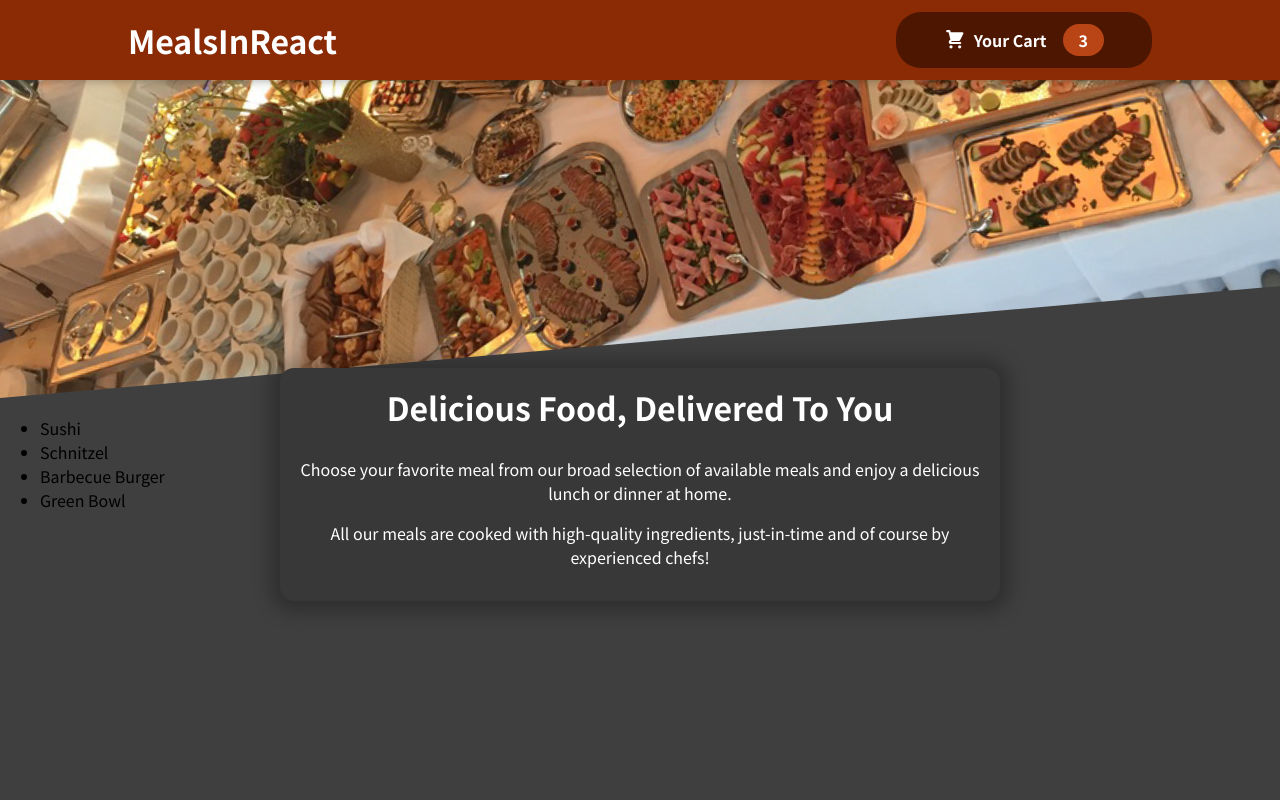
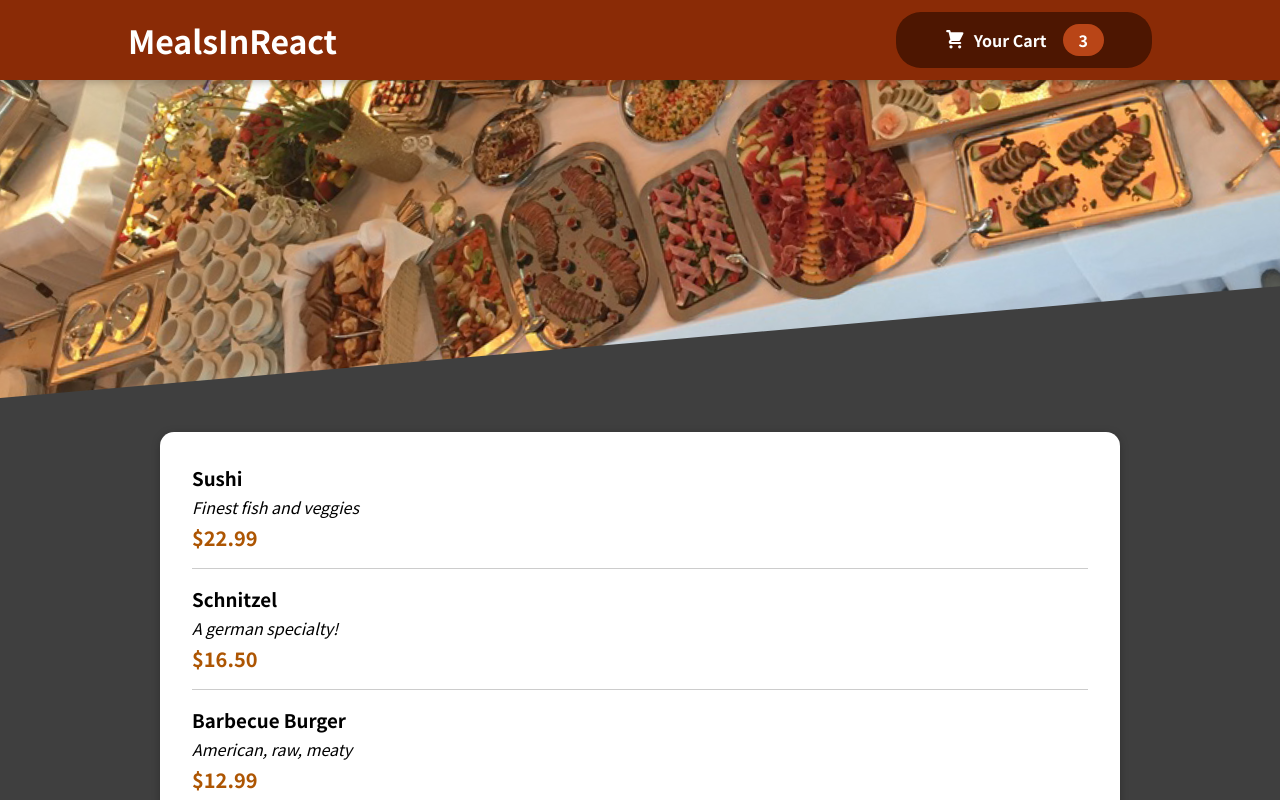
Before and after one commit to KunalSinghdeo/Food-Order-App, a React (Create React App) app: page / in a window 1280 px wide. Shown: the top 800 px of the page. Built offline with nearby package versions, Linux system fonts and the light colour scheme.

Commit message:
adding individual Meal Item

```diff
--- a/src/components/Meals/AvailableMeals.js
+++ b/src/components/Meals/AvailableMeals.js
@@ -1,4 +1,6 @@
-import classes from "./AvailableMeals.css";
+import classes from "./AvailableMeals.module.css";
+import Card from "../UI/Card";
+import MealItem from "./MealItem/MealItem";
 
 const DUMMY_MEALS = [
   {
@@ -28,10 +30,19 @@
 ];
 
 const AvailableMeals = () => {
-  const mealList = DUMMY_MEALS.map((meal) => <li>{meal.name}</li>);
+  const mealList = DUMMY_MEALS.map((meal) => (
+    <MealItem
+      key={meal.id}
+      name={meal.name}
+      description={meal.description}
+      price={meal.price}
+    ></MealItem>
+  ));
   return (
     <section className={classes.meals}>
-      <ul>{mealList}</ul>
+      <Card>
+        <ul>{mealList}</ul>
+      </Card>
     </section>
   );
 };
--- /dev/null
+++ b/src/components/Meals/MealItem/MealItem.js
@@ -0,0 +1,38 @@
+import classes from "./MealItem.module.css";
+
+const MealItem = (props) => {
+  const price = `$${props.price.toFixed(2)}`;
+
+  return (
+    <li className={classes.meal}>
+      <div>
+        <h3>{props.name}</h3>
+        <div className={classes.description}>{props.description}</div>
+        <div className={classes.price}>{price}</div>
+      </div>
+      <div></div>
+    </li>
+  );
+};
+
+export default MealItem;
+
+// import classes from "./MealItem.module.css";
+
+// const MealItem = (props) => {
+//   const price = `${props.price.toFixed(2)} ₹`;
+//   return (
+//     <li className={classes.meal}>
+//       <div>
+//         <h3>{props.name}</h3>
+//         <div className={classes.description}>{props.description}</div>
+//         <div className={classes.price}>{price}</div>
+//       </div>
+//       <div>
+//         <form></form>
+//       </div>
+//     </li>
+//   );
+// };
+
+// export default MealItem;
--- /dev/null
+++ b/src/components/Meals/MealItem/MealItem.module.css
@@ -0,0 +1,22 @@
+.meal {
+  display: flex;
+  justify-content: space-between;
+  margin: 1rem;
+  padding-bottom: 1rem;
+  border-bottom: 1px solid #ccc;
+}
+
+.meal h3 {
+  margin: 0 0 0.25rem 0;
+}
+
+.description {
+  font-style: italic;
+}
+
+.price {
+  margin-top: 0.25rem;
+  font-weight: bold;
+  color: #ad5502;
+  font-size: 1.25rem;
+}
--- /dev/null
+++ b/src/components/UI/Card.js
@@ -0,0 +1,14 @@
+// import classes from "./Card.module.css";
+
+// const Card = (props) => {
+//   return <div className={classes.card}>{props.children}</div>;
+// };
+// export default Card;
+
+import classes from "./Card.module.css";
+
+const Card = (props) => {
+  return <div className={classes.card}>{props.children}</div>;
+};
+
+export default Card;
--- /dev/null
+++ b/src/components/UI/Card.module.css
@@ -0,0 +1,6 @@
+.card {
+  padding: 1rem;
+  box-shadow: 0 2px 8px rgba(0, 0, 0, 0.25);
+  border-radius: 14px;
+  background-color: white;
+}
```
Also changed, not shown: src/components/Meals/AvailableMeals.module.css (renamed from src/components/Meals/AvailableMeals.css), src/components/Meals/MealItem/MealItemForm.js (added), 1 other file (tests, documents, lock files or other folders).
